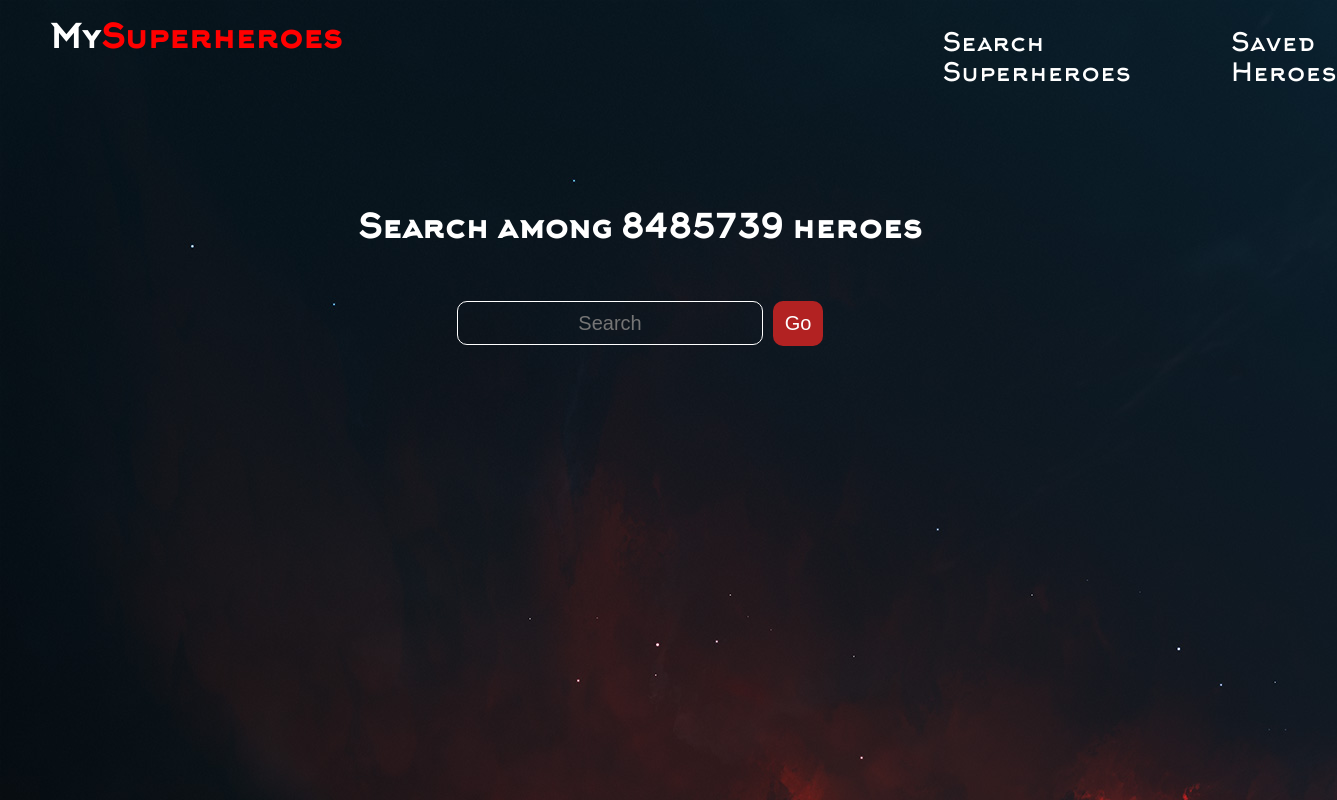
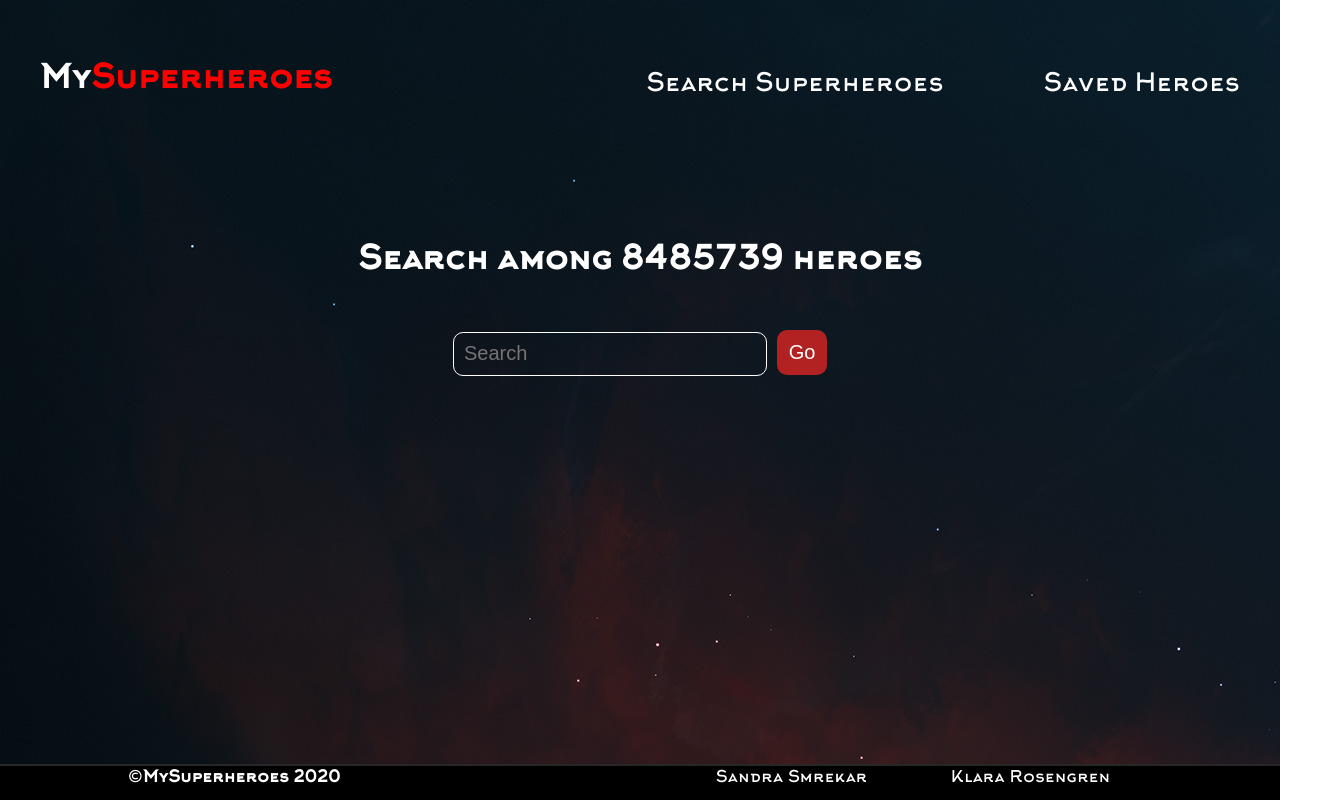
Before and after one commit to klaraingela/project-group04, a React (Create React App) app: page / in a window 1280 px wide. Shown: the whole page, 1337 px wide, since content can reach past the window. Built offline with nearby package versions, Linux system fonts and the light colour scheme.

Commit message:
La till felmeddelande för fel input och resultat meddelande. La till en footer.

```diff
--- a/src/components/App.js
+++ b/src/components/App.js
@@ -3,6 +3,24 @@ import Search from './Search'
 import Saved from './Saved'
 import Navbar from './Nav.js'
 import {BrowserRouter as Router, Switch, Route} from 'react-router-dom'
+
+function Footer(){
+  return(
+    <footer>
+      <div className='hr'></div>
+      <div className='container'>
+        <div id='logo'>
+          ©<b>MySuperheroes 2020</b>
+        </div>
+        <div id='names'>
+          <div>Sandra Smrekar</div>
+          <div>Klara Rosengren</div>
+        </div>
+      </div>
+
+    </footer>
+  );
+}
 
 function App(){
   return(
@@ -12,7 +30,9 @@ function App(){
           <Route path="/saved" component={Saved}></Route>
           <Route path="/" exact component={Search}></Route>
         </Switch>
+        <Footer/>
       </Router>
+
   );
 }
 
--- a/src/components/HeroCard.css
+++ b/src/components/HeroCard.css
@@ -5,7 +5,10 @@
 .heroes{
   display: flex;
   flex-wrap: wrap;
-  justify-content: center;
+  width: 100%;
+  position: absolute;
+  justify-content: space-around;
+
 }
 
 .card {
@@ -15,7 +18,8 @@
   transition: all 0.5s ease;
   position: relative;
   transform:rotateY(var(--rotateY,0));
-  margin: 40px;
+  margin-bottom: 120px;
+  margin-right: 40px;
 
 }
 
@@ -34,9 +38,11 @@
   padding: 15px;
   border-radius: 10px;
   width: 100%;
-  height: 30em;
+  height: 18.5em;
   position: relative;
   font-size: 14px;
+  overflow-y:scroll;
+
 }
 
 .theBack img{
@@ -44,7 +50,7 @@
   top: 0;
   left:0;
   width: 100%;
-  height: auto;
+  height: 100%;
   border-radius: 10px;
 }
 
@@ -55,7 +61,7 @@
   top: 0;
   left: 0;
   width: 100%;
-
+  height: auto;
 }
 
 .theBack #backText p{
@@ -65,7 +71,7 @@
 }
 
 .theBack img:hover{
-    cursor: pointer;
+  cursor: pointer;
 }
 
 .theFront img{
--- a/src/components/HeroCard.js
+++ b/src/components/HeroCard.js
@@ -40,7 +40,7 @@ function Hero(props){
       localStorage.setItem("heroes", stored);
     }else {
       setStarSrc("star_hollow.png");
-      setRemove('hide');
+      if(props.location === ''){setRemove('hide');};
       for(var i = 0; i < currentStorage.length; i++) {
         if(props.hero.id === currentStorage[i].id) {
           currentStorage.splice(i, 1);
@@ -69,7 +69,7 @@ function Hero(props){
       </div>
 
       <div className="theBack" onClick={() => setIsFlipped(!isFlipped)} alt="background" >
-        <img src="marvel.png"></img>
+        <img src="marvel.png" alt='marvel'></img>
         <div id="backText">
           <h1>{props.hero.name}</h1>
           <p>{des}</p>
--- a/src/components/Nav.css
+++ b/src/components/Nav.css
@@ -1,7 +1,8 @@
 .navbar{
   display: flex;
-  padding-left: 50px;
-
+  margin-top: 40px;
+  margin-left: 40px;
+  margin-right: 40px;
 }
 
 .navbar a{
@@ -14,30 +15,60 @@
   color: #B22222;
 }
 
-.navbar div{
+.navbar #links{
   display: flex;
   flex-direction: row;
   margin-top: 30px;
-  flex-grow: 1;
-  margin-left: 600px;
-  font-family: myFirstFont;
-
 }
 
 .navbar #savedHeroes {
   margin-left: 100px;
-
 }
 
 .navbar #Superheroes{
   cursor: default;
   color:red;
-  font-family: myFirstFont;
-
 }
 
 .navbar #my {
   cursor: default;
   color: white;
-  font-family: myFirstFont;
 }
+
+#logo{
+  display: flex;
+  flex-grow: 1;
+}
+
+/*Footer*/
+footer{
+  display: flex;
+  color: white;
+  position: fixed;
+  bottom: 0;
+  flex-direction:column;
+  width: 100%;
+  background-color: black;
+  padding-bottom: 10px;
+}
+
+footer .container{
+  padding-left: 10vw;
+  padding-right: 10vw;
+}
+
+footer #logo{
+  flex-grow: 2;
+}
+
+footer #names{
+  display: flex;
+  justify-content: space-around;
+  flex-grow: 1;
+}
+
+footer .hr{
+  border: 1px solid grey;
+  opacity: 30%;
+  margin-bottom: 0px;
+}
--- a/src/components/Nav.js
+++ b/src/components/Nav.js
@@ -7,8 +7,11 @@ import {Link} from 'react-router-dom'
 function Navbar(){
   return(
     <div className="navbar">
-      <h1 id="my">My</h1>
-      <h1 id="Superheroes">Superheroes</h1>
+      <div id='logo'>
+        <h1 id="my">My</h1>
+        <h1 id="Superheroes">Superheroes</h1>
+      </div>
+
       <div id="links">
         <Link to="/">Search Superheroes</Link>
         <Link to="/saved" id="savedHeroes">Saved Heroes</Link>
--- a/src/components/Saved.css
+++ b/src/components/Saved.css
@@ -1,15 +1,13 @@
 /*LÄGGA TILL STYLING PÅ TITEL FÖR SIDAN OCH ANNAT KANSKE*/
-@font-face {
-  font-family: myFirstFont;
-  src: url(Arkhip-Regular.ttf);
-}
+
 .saved h2 {
   color: white;
-  margin-left: 600px;
-  font-family: myFirstFont;
-
+  text-align: center;
+  margin-bottom:50px;
 }
 
 .saved {
   margin-top: 100px;
+  display: flex;
+  flex-direction: column;
 }
--- a/src/components/Saved.js
+++ b/src/components/Saved.js
@@ -10,8 +10,10 @@ function SavedApp(){
     return (
       <div className="saved">
         <h2>My favourite heroes</h2>
-        <HeroCard heroes={superheroes}/>
+        <div id='herocard'>
+          <HeroCard  heroes={superheroes} location={''}/>
         </div>
+      </div>
     )
 }
 
--- a/src/components/Search.css
+++ b/src/components/Search.css
@@ -1,19 +1,19 @@
 
 body{
-  background: url(../background.jpg)
+  background: url(../background.jpg);
 }
 
 .search-input{
   display: flex;
   flex-direction: column;
   margin-top: 100px;
+  margin-bottom: 50px;
 }
 
 .search-input h1{
   color: white;
   text-align: center;
   cursor: default;
-  font-family: myFirstFont;
 }
 
 .search-input input{
@@ -23,12 +23,20 @@ body{
   border-radius: 10px;
   background-color: transparent;
   border: 1px solid white;
-  text-align: center;
   font-size: 20px;
   margin-top: 30px;
   color: white;
+  padding-left: 10px;
 
 }
+
+.search-input #res{
+  color: white;
+  align-self: center;
+  margin-right: 80px;
+  display: flex;
+}
+
 
 .search-button{
   display: flex;
@@ -38,7 +46,7 @@ body{
 .search-button button{
   height: 45px;
   width: 50px;
-  margin-top: 30px;
+  margin-top: 28px;
   margin-left: 10px;
   border-radius: 10px;
   cursor: pointer;
@@ -47,3 +55,12 @@ body{
   border: none;
   font-size: 20px;
 }
+
+.search-button button:hover{
+  background-color: darkred;
+}
+
+
+#herocard{
+
+}
--- a/src/components/Search.js
+++ b/src/components/Search.js
@@ -10,11 +10,7 @@ function Search(props){
 
   //Gör sökning
   const search= event =>{
-    if(input.length > 0){
     props.getSuerheroes(input);
-    }else{
-      alert("Please enter input")
-    }
     setInput("");
   }
 
@@ -27,38 +23,51 @@ function Search(props){
         </input>
         <button onClick={search}>Go</button>
       </div>
+      <p id='res'>{props.message}</p>
     </div>
   );
 }
 
 
 
-
 function SearchApp(){
   var [data, setData] = React.useState([]);
-
+  var [message,setMessage] = React.useState('');
   const getSuerheroes = async (title) =>{
-    //Nollställer resultat efter man tryckt på sök knapp
+    if(title.length < 1){
+      setMessage('Please enter input');
+    }else{
       setData([]);
+      setMessage('Loading...')
 
       //Marvel API
-    const response = await fetch("https://gateway.marvel.com:443/v1/public/characters?nameStartsWith="+title+"&apikey=13c9801495b19e2d9ac692bdfd0a2adc")
+      const response = await fetch("https://gateway.marvel.com:443/v1/public/characters?nameStartsWith="+title+"&apikey=13c9801495b19e2d9ac692bdfd0a2adc");
       const res = await response.json();
+
       console.log(res.data.results);
+      if(res.data.results.length <1){
+        console.log('ja');
+        setMessage('No result');
 
-    if(res.data.results.length <1){
-      alert("No result");
+        //alert("No result");
       }else{
+        setMessage('');
+      }
       setData(res.data.results);
     }
   }
 
+
   return (
-    <main>
-      <Search getSuerheroes={getSuerheroes} />
-      <HeroCard heroes={data}/>
-    </main>
+    <div>
+      <Search getSuerheroes={getSuerheroes} message={message} />
+        <div id='herocard'>
+          <HeroCard  heroes={data} location={'search'} />
+        </div>
+    </div>
   );
 }
 
+
+
 export default SearchApp;
--- a/src/index.css
+++ b/src/index.css
@@ -1,10 +1,15 @@
+@font-face {
+  font-family: myFirstFont;
+  src: url(Arkhip-Regular.ttf);
+}
+
 body {
   margin: 0;
-  font-family: -apple-system, BlinkMacSystemFont, 'Segoe UI', 'Roboto', 'Oxygen',
-    'Ubuntu', 'Cantarell', 'Fira Sans', 'Droid Sans', 'Helvetica Neue',
-    sans-serif;
+  font-family: myFirstFont;
   -webkit-font-smoothing: antialiased;
   -moz-osx-font-smoothing: grayscale;
+  height: 100%;
+  overflow-x: hidden;
 }
 
 code {
```
Also changed, not shown: src/Arkhip-Regular.ttf (renamed from src/components/Arkhip-Regular.ttf), src/Pixer-Regular.ttf (renamed from src/components/Pixer-Regular.ttf). Lines whose indentation alone changed are shown as unchanged.
